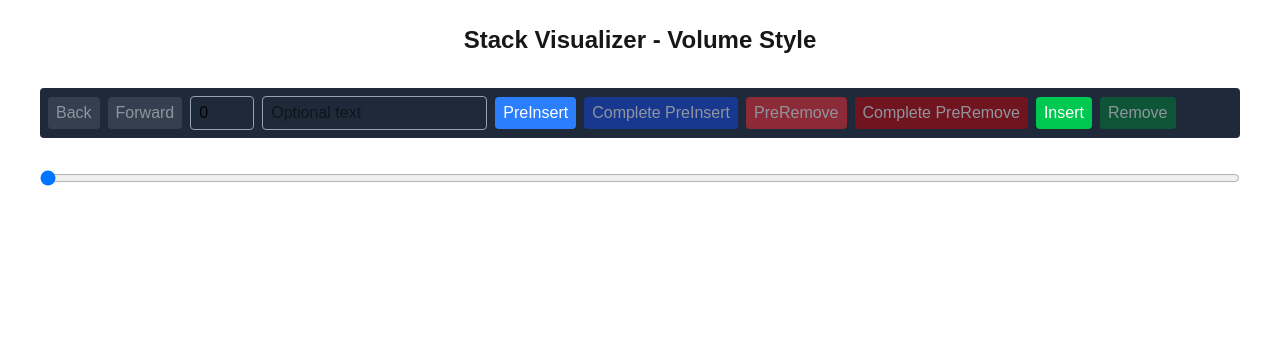
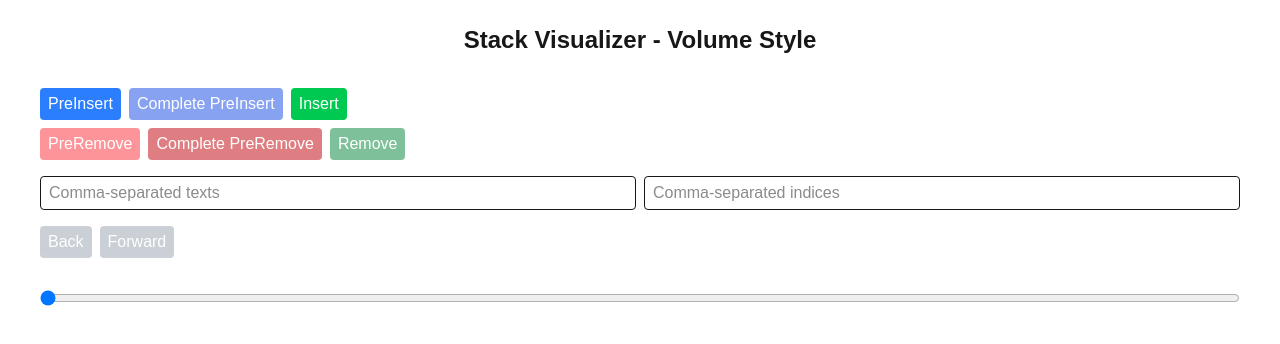
Before and after one commit to goomyman/leetcodewizard, a Next.js app in the folder Prototypes/stack-visualizer/: page / in a window 1280 px wide. Shown: the top 344 px of the page. Built offline with nearby package versions, Linux system fonts and the light colour scheme.

Commit message:
Everything appears to be working!! including batching

```diff
--- a/Prototypes/stack-visualizer/src/app/stack/StackControl.tsx
+++ b/Prototypes/stack-visualizer/src/app/stack/StackControl.tsx
@@ -1,66 +1,162 @@
 "use client";
 
-import { useState } from "react";
+import React, { useState } from "react";
+import { StackItemInputDto } from "./StackItemConstants";
 
 interface StackControlProps {
-  onPreInsert: (index?: number, text?: string) => void;
-  onInsert: (index?: number, text?: string) => void;
-  onPreRemove: (index?: number) => void;
-  onRemove: () => void;
+  onInsert: (items: { index: number; input: StackItemInputDto }[]) => void;
+  onPreInsert: (items: { index: number; input: StackItemInputDto }[]) => void;
+  onPreRemove: (indices: number[]) => void;
   onCompletePreInsert: () => void;
   onCompletePreRemove: () => void;
+  onRemove: (indices?: number[]) => void;
   onBack: () => void;
   onForward: () => void;
-  disabledPreInsert: boolean;
-  disabledInsert: boolean;
-  disabledPreRemove: boolean;
-  disabledRemove: boolean;
-  disabledCompletePreInsert: boolean;
-  disabledCompletePreRemove: boolean;
-  canGoBack: boolean;
-  canGoForward: boolean;
+
+  disabledPreInsert?: boolean;
+  disabledInsert?: boolean;
+  disabledPreRemove?: boolean;
+  disabledCompletePreInsert?: boolean;
+  disabledCompletePreRemove?: boolean;
+  disabledRemove?: boolean;
+  canGoBack?: boolean;
+  canGoForward?: boolean;
 }
 
 export default function StackControl({
+  onInsert,
   onPreInsert,
-  onInsert,
   onPreRemove,
-  onRemove,
   onCompletePreInsert,
   onCompletePreRemove,
+  onRemove,
   onBack,
   onForward,
   disabledPreInsert,
   disabledInsert,
   disabledPreRemove,
-  disabledRemove,
   disabledCompletePreInsert,
   disabledCompletePreRemove,
+  disabledRemove,
   canGoBack,
   canGoForward,
 }: StackControlProps) {
-  const [index, setIndex] = useState<number>(0);
-  const [text, setText] = useState<string>("");
+  const [textInput, setTextInput] = useState("");
+  const [indexInput, setIndexInput] = useState("");
+
+  // Parse comma-delimited texts
+  const parseTexts = (): string[] =>
+    textInput
+      .split(",")
+      .map(t => t.trim())
+      .filter(t => t);
+
+  // Parse comma-delimited indices
+  const parseIndices = (): number[] =>
+    indexInput
+      .split(",")
+      .map(i => parseInt(i.trim(), 10))
+      .filter(i => !isNaN(i) && i >= 0);
+
+  // Map indices to texts
+  const mapIndexToText = (): { index: number; input: StackItemInputDto }[] => {
+    const texts = parseTexts();
+    const indices = parseIndices();
+    const length = Math.min(texts.length, indices.length);
+
+    const mapped: { index: number; input: StackItemInputDto }[] = [];
+    for (let i = 0; i < length; i++) {
+      mapped.push({ index: indices[i], input: { text: texts[i], level: null, color: undefined } });
+    }
+    return mapped;
+  };
 
   return (
-    <div className="stack-control flex items-center gap-2 p-2 bg-gray-800 rounded w-full overflow-x-auto min-w-[900px]">
-      {/* History */}
-      <button onClick={onBack} disabled={!canGoBack} className="px-2 py-1 bg-gray-600 text-white rounded disabled:opacity-50">Back</button>
-      <button onClick={onForward} disabled={!canGoForward} className="px-2 py-1 bg-gray-600 text-white rounded disabled:opacity-50">Forward</button>
+    <div className="flex flex-col gap-2 w-full">
 
-      {/* Inputs */}
-      <input type="number" className="w-16 px-2 py-1 rounded border border-gray-400 text-black" min={0} value={index} onChange={e => setIndex(Number(e.target.value))} />
-      <input type="text" className="px-2 py-1 rounded border border-gray-400 text-black" placeholder="Optional text" value={text} onChange={e => setText(e.target.value)} />
+      <div className="flex gap-2 flex-wrap">
+        <button
+          onClick={() => onPreInsert(mapIndexToText())}
+          disabled={disabledPreInsert}
+          className="px-2 py-1 bg-blue-500 text-white rounded disabled:opacity-50"
+        >
+          PreInsert
+        </button>
 
-      {/* Pre/Commit buttons */}
-      <button onClick={() => onPreInsert(index, text)} disabled={disabledPreInsert} className="px-2 py-1 bg-blue-500 text-white rounded disabled:opacity-50">PreInsert</button>
-      <button onClick={onCompletePreInsert} disabled={disabledCompletePreInsert} className="px-2 py-1 bg-blue-700 text-white rounded disabled:opacity-50">Complete PreInsert</button>
-      <button onClick={() => onPreRemove(index)} disabled={disabledPreRemove} className="px-2 py-1 bg-red-500 text-white rounded disabled:opacity-50">PreRemove</button>
-      <button onClick={onCompletePreRemove} disabled={disabledCompletePreRemove} className="px-2 py-1 bg-red-700 text-white rounded disabled:opacity-50">Complete PreRemove</button>
+        <button
+          onClick={onCompletePreInsert}
+          disabled={disabledCompletePreInsert}
+          className="px-2 py-1 bg-blue-700 text-white rounded disabled:opacity-50"
+        >
+          Complete PreInsert
+        </button>
 
-      {/* Direct actions */}
-      <button onClick={() => onInsert(index, text)} disabled={disabledInsert} className="px-2 py-1 bg-green-500 text-white rounded disabled:opacity-50">Insert</button>
-      <button onClick={onRemove} disabled={disabledRemove} className="px-2 py-1 bg-green-700 text-white rounded disabled:opacity-50">Remove</button>
+        <button
+          onClick={() => onInsert(mapIndexToText())}
+          disabled={disabledInsert}
+          className="px-2 py-1 bg-green-500 text-white rounded disabled:opacity-50"
+        >
+          Insert
+        </button>
+      </div>
+
+      <div className="flex gap-2 flex-wrap">
+        <button
+          onClick={() => onPreRemove(parseIndices())}
+          disabled={disabledPreRemove}
+          className="px-2 py-1 bg-red-500 text-white rounded disabled:opacity-50"
+        >
+          PreRemove
+        </button>
+
+        <button
+          onClick={onCompletePreRemove}
+          disabled={disabledCompletePreRemove}
+          className="px-2 py-1 bg-red-700 text-white rounded disabled:opacity-50"
+        >
+          Complete PreRemove
+        </button>
+
+        <button
+          onClick={() => onRemove(parseIndices())}
+          disabled={disabledRemove}
+          className="px-2 py-1 bg-green-700 text-white rounded disabled:opacity-50"
+        >
+          Remove
+        </button>
+      </div>
+
+      <div className="flex gap-2 flex-wrap mt-2">
+        <input
+          value={textInput}
+          onChange={e => setTextInput(e.target.value)}
+          placeholder="Comma-separated texts"
+          className="px-2 py-1 border rounded flex-1"
+        />
+        <input
+          value={indexInput}
+          onChange={e => setIndexInput(e.target.value)}
+          placeholder="Comma-separated indices"
+          className="px-2 py-1 border rounded flex-1"
+        />
+      </div>
+
+      <div className="flex gap-2 mt-2">
+        <button
+          onClick={onBack}
+          disabled={!canGoBack}
+          className="px-2 py-1 bg-gray-400 text-white rounded disabled:opacity-50"
+        >
+          Back
+        </button>
+        <button
+          onClick={onForward}
+          disabled={!canGoForward}
+          className="px-2 py-1 bg-gray-400 text-white rounded disabled:opacity-50"
+        >
+          Forward
+        </button>
+      </div>
     </div>
   );
 }
--- a/Prototypes/stack-visualizer/src/app/stack/StackManager.tsx
+++ b/Prototypes/stack-visualizer/src/app/stack/StackManager.tsx
@@ -13,24 +13,13 @@ export default function StackManager() {
   const history = useHistory<StackItemType[]>([]);
   const stack = history.current;
 
-  const [currentInput, setCurrentInput] = useState<StackItemInputDto>({
-    text: "abcd",
-    level: null,
-    color: undefined,
-  });
-
-  const [stagedPreInserts, setStagedPreInserts] = useState<{ index: number; text: string }[]>([]);
+  const [stagedPreInserts, setStagedPreInserts] = useState<StackItemType[]>([]);
   const [stagedPreRemoves, setStagedPreRemoves] = useState<number[]>([]);
 
   /** Helper to create a StackItem */
-  const makeStackItem = (
-    input: StackItemInputDto,
-    state: StackItemState,
-    id: number,
-    text?: string
-  ): StackItemType => ({
-    id,
-    text: text ?? input.text,
+  const makeStackItem = (input: StackItemInputDto, state: StackItemState): StackItemType => ({
+    id: idCounter++,
+    text: input.text,
     level: input.level,
     color: input.color ?? getRandomColor(),
     state,
@@ -40,96 +29,132 @@ export default function StackManager() {
   const hasStagedPreInserts = stagedPreInserts.length > 0;
   const hasStagedPreRemoves = stagedPreRemoves.length > 0;
 
-  /** states */
+  /** Button states */
   const disabledPreInsert = hasStagedPreRemoves;
   const disabledCompletePreInsert = !hasStagedPreInserts || !hasItems;
-  const disabledInsert = stagedPreInserts.length > 0 || stagedPreRemoves.length > 0;
-  const disabledPreRemove = !hasItems || hasStagedPreInserts;
+  const disabledInsert = hasStagedPreInserts || hasStagedPreRemoves;
+  const disabledPreRemove = !hasItems || hasStagedPreInserts || hasStagedPreRemoves;
   const disabledCompletePreRemove = !hasStagedPreRemoves || !hasItems;
-  const disabledRemove = stagedPreInserts.length > 0 || stagedPreRemoves.length > 0 || !hasItems;
+  const disabledRemove = hasStagedPreInserts || hasStagedPreRemoves || !hasItems;
 
   const canGoBack = history.canGoBack;
   const canGoForward = history.canGoForward;
 
-  /** PreInsert: stage an insert with PreInsert state */
-  const preInsert = (index?: number, text?: string) => {
-    if (disabledPreInsert) return;
-    if (index === undefined || text == null) throw new Error("Index and text required");
+  /** PreInsert batch: stage items at given indices */
+  const preInsertBatch = (items: { index: number; input: StackItemInputDto }[]) => {
+    if (disabledPreInsert || items.length === 0) return;
 
-    const newItem = makeStackItem(currentInput, StackItemState.PreInsert, idCounter++, text);
-    const newStack = [...stack.slice(0, index), newItem, ...stack.slice(index)];
+    const newItems = items.map(({ index, input }) => {
+      const item = makeStackItem(input, StackItemState.PreInsert);
+      return { ...item, __index: index }; // temporary property to track intended index
+    });
+
+    // Insert items into stack at intended positions
+    let newStack = [...stack];
+    newItems
+      .sort((a, b) => b.__index - a.__index) // descending to not break indices
+      .forEach(item => {
+        const idx = Math.min(item.__index, newStack.length);
+        newStack.splice(idx, 0, item);
+        if ("__index" in item) {
+          // optional fix
+          delete (item as any).__index;
+        }
+      });
+
     history.push(newStack);
-
-    setStagedPreInserts([...stagedPreInserts, { index, text }]);
+    setStagedPreInserts([...stagedPreInserts, ...newItems]);
   };
 
   /** Complete staged PreInserts: commit by changing state → Insert */
   const completePreInsert = () => {
     if (disabledCompletePreInsert) return;
-    let newStack = stack.map(item =>
+
+    const newStack = stack.map(item =>
       item.state === StackItemState.PreInsert ? { ...item, state: StackItemState.Insert } : item
     );
+
     history.push(newStack);
     setStagedPreInserts([]);
   };
 
-  const insert = (index?: number, text?: string) => {
-    if (disabledInsert) return;
-    const idx = index ?? 0;
-    const newItem = makeStackItem(currentInput, StackItemState.Insert, idCounter++, text);
-    const newStack = [...stack.slice(0, idx), newItem, ...stack.slice(idx)];
+  /** Direct Insert batch with indices */
+  const insertBatch = (items: { index: number; input: StackItemInputDto }[]) => {
+    if (disabledInsert || items.length === 0) return;
+
+    const newItems = items.map(({ input }) => makeStackItem(input, StackItemState.Insert));
+
+    let newStack = [...stack];
+    items
+      .map((it, i) => ({ ...it, item: newItems[i] }))
+      .sort((a, b) => b.index - a.index)
+      .forEach(({ index, item }) => {
+        const idx = Math.min(index, newStack.length);
+        newStack.splice(idx, 0, item);
+      });
+
     history.push(newStack);
   };
 
-  /** PreRemove: stage removal by setting state → PreRemove */
-  const preRemove = (index?: number) => {
-    if (disabledRemove) return;
-    if (index === undefined) throw new Error("Index required");
+  /** PreRemove batch: stage removal of multiple indices */
+  const preRemoveBatch = (indices: number[]) => {
+    if (disabledPreRemove || indices.length === 0) return;
 
-    if (!stagedPreRemoves.includes(index)) setStagedPreRemoves([...stagedPreRemoves, index]);
+    const uniqueIndices = Array.from(new Set(indices.filter(idx => idx >= 0 && idx < stack.length)));
+    const newStack = stack.map((item, i) =>
+      uniqueIndices.includes(i) ? { ...item, state: StackItemState.PreRemove } : item
+    );
 
-    const newStack = stack.map((item, i) =>
-      i === index ? { ...item, state: StackItemState.PreRemove } : item
-    );
     history.push(newStack);
+    setStagedPreRemoves([...stagedPreRemoves, ...uniqueIndices]);
   };
 
-  /** Complete staged PreRemoves: remove items from stack */
+  /** Complete staged PreRemoves */
   const completePreRemove = () => {
-    if (disabledPreRemove) return;
+    if (disabledCompletePreRemove) return;
+
     const sortedIndices = [...stagedPreRemoves].sort((a, b) => b - a);
-    let newStack = [...stack];
-    sortedIndices.forEach(idx => {
-      if (idx >= 0 && idx < newStack.length) newStack.splice(idx, 1);
-    });
+    const newStack = [...stack];
+    sortedIndices.forEach(idx => newStack.splice(idx, 1));
+
     history.push(newStack);
     setStagedPreRemoves([]);
   };
 
-  const remove = () => {
+  /** Direct remove: batch by indices or remove top */
+  const remove = (indices?: number[]) => {
     if (disabledRemove) return;
+
     if (stagedPreInserts.length > 0 || stagedPreRemoves.length > 0) return;
 
-    history.push(stack.slice(1));
+    let newStack = [...stack];
+
+    if (indices && indices.length > 0) {
+      [...indices].sort((a, b) => b - a).forEach(idx => {
+        if (idx >= 0 && idx < newStack.length) newStack.splice(idx, 1);
+      });
+    } else {
+      newStack.shift();
+    }
+
+    history.push(newStack);
   };
 
   /** History navigation */
   const back = () => {
-    if (!history.canGoBack) return;
-    history.setIndex(history.index - 1);
+    if (canGoBack) history.setIndex(history.index - 1);
   };
   const forward = () => {
-    if (!history.canGoForward) return;
-    history.setIndex(history.index + 1);
+    if (canGoForward) history.setIndex(history.index + 1);
   };
 
   return (
     <div className="p-4 flex flex-col items-center gap-4 relative w-full min-w-[900px]">
       <StackControl
-        onPreInsert={preInsert}
+        onPreInsert={preInsertBatch}
         onCompletePreInsert={completePreInsert}
-        onInsert={insert}
-        onPreRemove={preRemove}
+        onInsert={insertBatch}
+        onPreRemove={preRemoveBatch}
         onCompletePreRemove={completePreRemove}
         onRemove={remove}
         onBack={back}
```
Also changed, not shown: Prototypes/stack-visualizer/src/app/stack/StackItemConstants.ts (+8 -8 lines).
